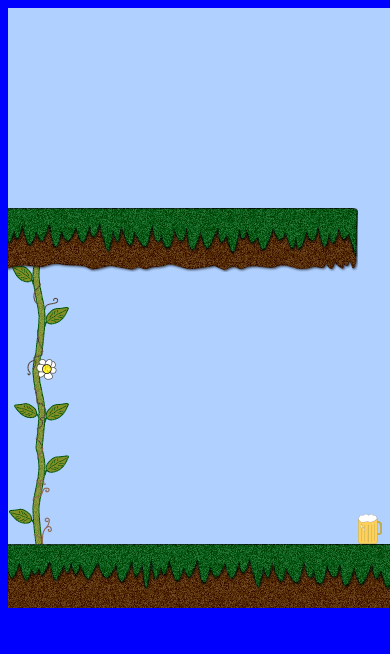
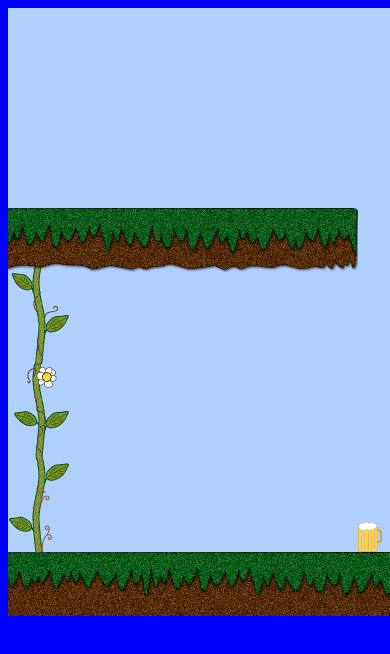
Before and after one commit to klaus31/format-my-shoe, a website: page app/www/index.html in a window 390 px wide. Shown: the top 654 px of the page. Drawn offline with Linux system fonts and the light colour scheme.

Commit message:
possible solution for layout problem

```diff
--- a/app/www/index.html
+++ b/app/www/index.html
@@ -24,6 +24,7 @@
       -->
   <script src="script/phaser.min.js" type="text/javascript"></script>
   <script src="script/util.js" type="text/javascript"></script>
+  <script src="script/grid-layout.js" type="text/javascript"></script>
   <script src="script/rank.js" type="text/javascript"></script>
   <script src="script/hero.js" type="text/javascript"></script>
   <script src="script/ground.js" type="text/javascript"></script>
--- a/app/www/script/game.js
+++ b/app/www/script/game.js
@@ -1,4 +1,4 @@
-let Game = function() {
+let Game = function(gridLayout) {
 
   const hero = new Hero();
   const rank = new Rank();
@@ -26,8 +26,8 @@ let Game = function() {
     collisionGroup = game.add.group();
     collisionGroup.enableBody = true;
 
-    rank.addToGroup(collisionGroup, game.world.width - 64, game.world.height - 160, 2);
-    rank.addToGroup(collisionGroup, 0, game.world.height - 160, 3);
+    rank.addToGroup(collisionGroup, gridLayout.getGrid(-2, -5), 2);
+    rank.addToGroup(collisionGroup, gridLayout.getGrid(0, -5), 3);
 
     ground.addToGroup(collisionGroup, 0, game.world.height - 64);
     ground.addToGroup(collisionGroup, 425, game.world.height - 64);
--- /dev/null
+++ b/app/www/script/grid-layout.js
@@ -0,0 +1,35 @@
+let GridLayout = function() {
+
+  const CUBES_X = 25;
+  const CUBES_Y = 19;
+
+  this.getDisplayWidth = function() {
+    return getCubeSize().w * CUBES_X; // TODO das ist Unsinn
+  }
+
+  this.getDisplayHeight = function() {
+    return getCubeSize().h * CUBES_Y; // TODO das ist Unsinn
+  }
+
+  this.getGrid = function(posX, posY) {
+    let x = posX < 0 ? CUBES_X + posX : posX;
+    let y = posY < 0 ? CUBES_Y + posY : posY;
+    let result = {};
+    result.x = x;
+    result.y = y;
+    result.getXPx = function() {
+      return getCubeSize().w * result.x;
+    };
+    result.getYPx = function() {
+      return getCubeSize().h * result.y;
+    };
+    return result;
+  }
+
+  let getCubeSize = function() {
+    return {
+      w: 32,
+      h: 32
+    }; // TODO das ist Unsinn
+  }
+}
--- a/app/www/script/index.js
+++ b/app/www/script/index.js
@@ -1,5 +1,4 @@
-// FIXME an dieser Stelle wird hart eine größe gecoded, was scheiße ist.
-// Daran bin ich bei Stinky am Ende gescheitert!
-var game = new Phaser.Game(800, 600, Phaser.CANVAS, '');
-game.state.add('Game', new Game());
+let gridLayout = new GridLayout();
+let game = new Phaser.Game(gridLayout.getDisplayWidth(), gridLayout.getDisplayHeight(), Phaser.CANVAS, '');
+game.state.add('Game', new Game(gridLayout));
 game.state.start('Game');
--- a/app/www/script/rank.js
+++ b/app/www/script/rank.js
@@ -3,7 +3,7 @@ let Rank = function() {
   const keyPart1 = 'rank1-' + Util.createRandomString();
   const keyPart2 = 'rank2-' + Util.createRandomString();
   const keyPart3 = 'rank3-' + Util.createRandomString();
-  const partHeight = 96;
+  const gridHeightOfPart = 3;
 
   this.load = function(game) {
     game.load.image(keyPart1, 'assets/rank1.png');
@@ -11,11 +11,11 @@ let Rank = function() {
     game.load.image(keyPart3, 'assets/rank3.png');
   }
 
-  this.addToGroup = function(group, x, y, unitsHeight) {
+  this.addToGroup = function(group, grid, unitsHeight) {
     while (unitsHeight--) {
-      var rank = group.create(x, y, [keyPart1, keyPart2, keyPart3][unitsHeight % 3]);
+      var rank = group.create(grid.getXPx(), grid.getYPx(), [keyPart1, keyPart2, keyPart3][unitsHeight % 3]);
       rank.body.immovable = true;
-      y -= partHeight;
+      grid.y -= gridHeightOfPart;
     }
   }
 }
```
